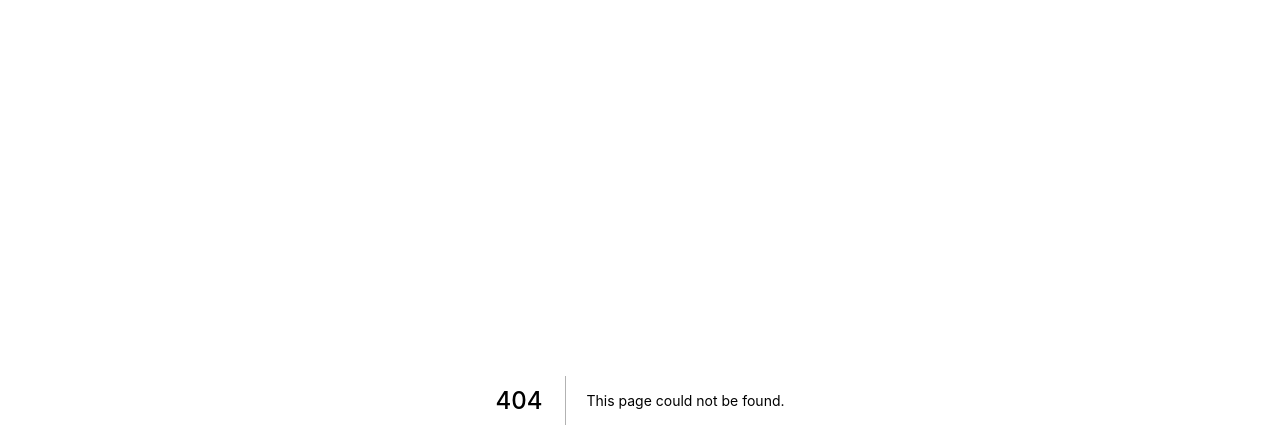
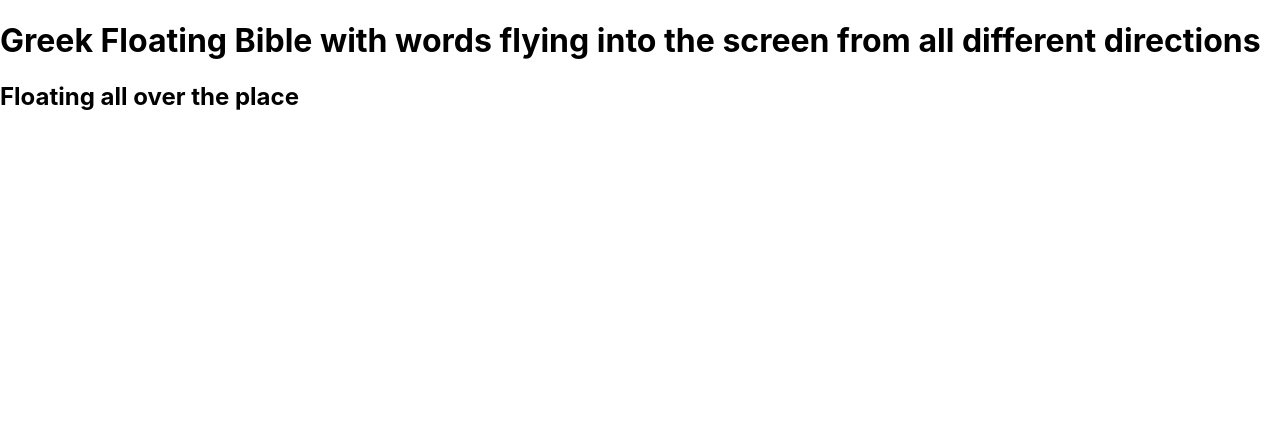
Before and after one commit to nichwch/rhizome-club, a Next.js app: page /people/joey/greekfloatingbible in a window 1280 px wide. Before the commit this address had no page. Shown: the top 448 px of the page. Built offline with nearby package versions, Linux system fonts and the light colour scheme.

Commit message:
greekfloatingbible

```diff
--- /dev/null
+++ b/pages/people/joey/greekfloatingbible.tsx
@@ -0,0 +1,18 @@
+// * Joey Hua
+// * joeyhuaa
+
+/**
+ * TODO - use https://scripture.api.bible/ to pull bible verses in greek
+ * TODO - figure out how to animate the text such that it is flying across the screen haphazardly
+ * * colors???
+ * * music???
+ */
+
+ export default function GreekFloatingBible() {
+    return (
+        <div>
+            <h1>Greek Floating Bible with words flying into the screen from all different directions</h1>
+            <h2>Floating all over the place</h2>
+        </div>
+    )
+}
```
Also changed, not shown: pages/people/joey/index.tsx (added, +10 -0 lines).
